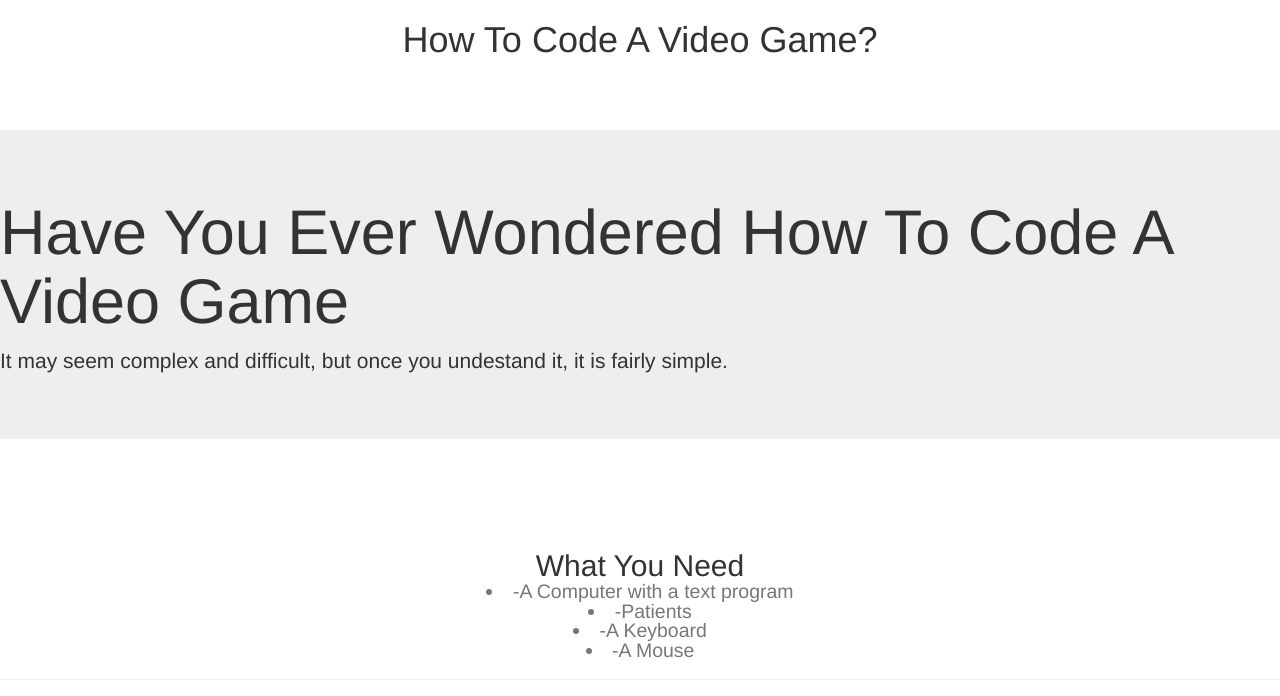
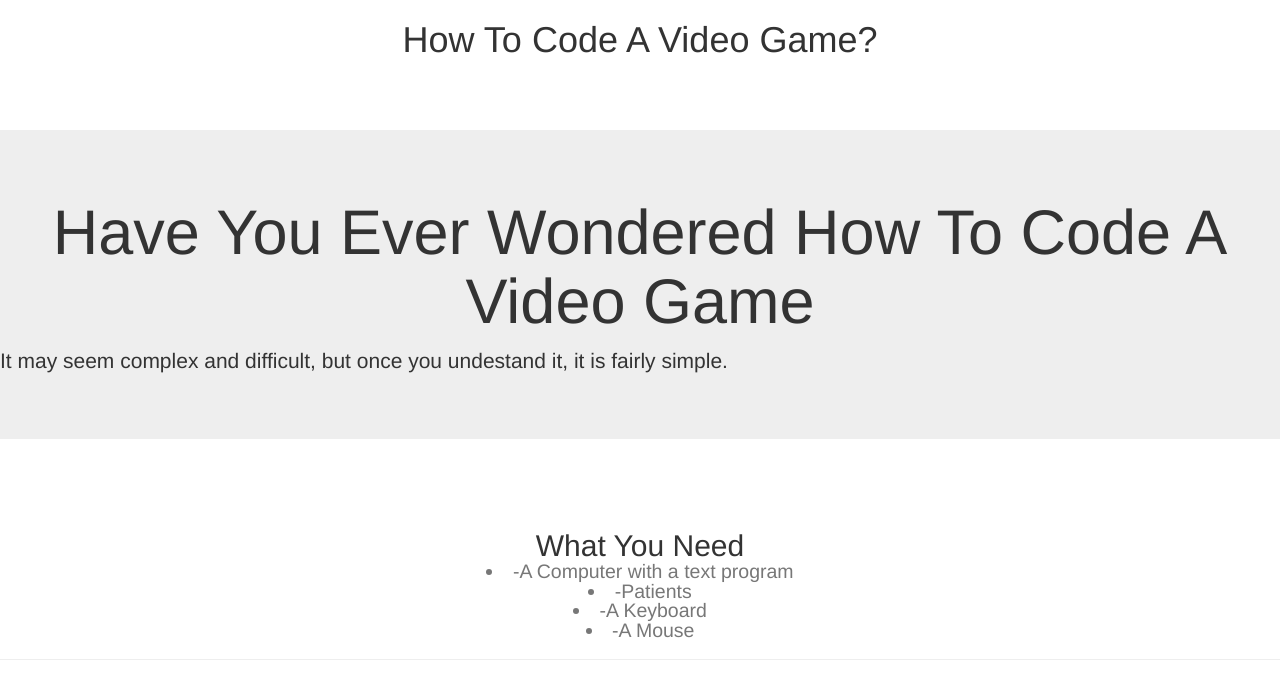
Before and after one commit to Patenaude/howtocodeagame, a plain HTML site: page index.html in a window 1280 px wide. Drawn offline with nearby package versions, Linux system fonts and the light colour scheme.

Commit message:
Update index.html

```diff
--- a/index.html
+++ b/index.html
@@ -19,11 +19,11 @@
 
 
 <div class="jumbotron">
-  <h1>Have You Ever Wondered How To Code A Video Game</h1>
+  <h1><center>Have You Ever Wondered How To Code A Video Game</center></h1>
   <p>It may seem complex and difficult, but once you undestand it, it is fairly simple.</p>
 </div>
 
-<br><br>
+<br>
 
 <center><div class="page-header">
   <h2>What You Need<small><br><li>-A Computer with a text program</li><li>-Patients</li><li>-A Keyboard</li><li>-A Mouse</li>
```
